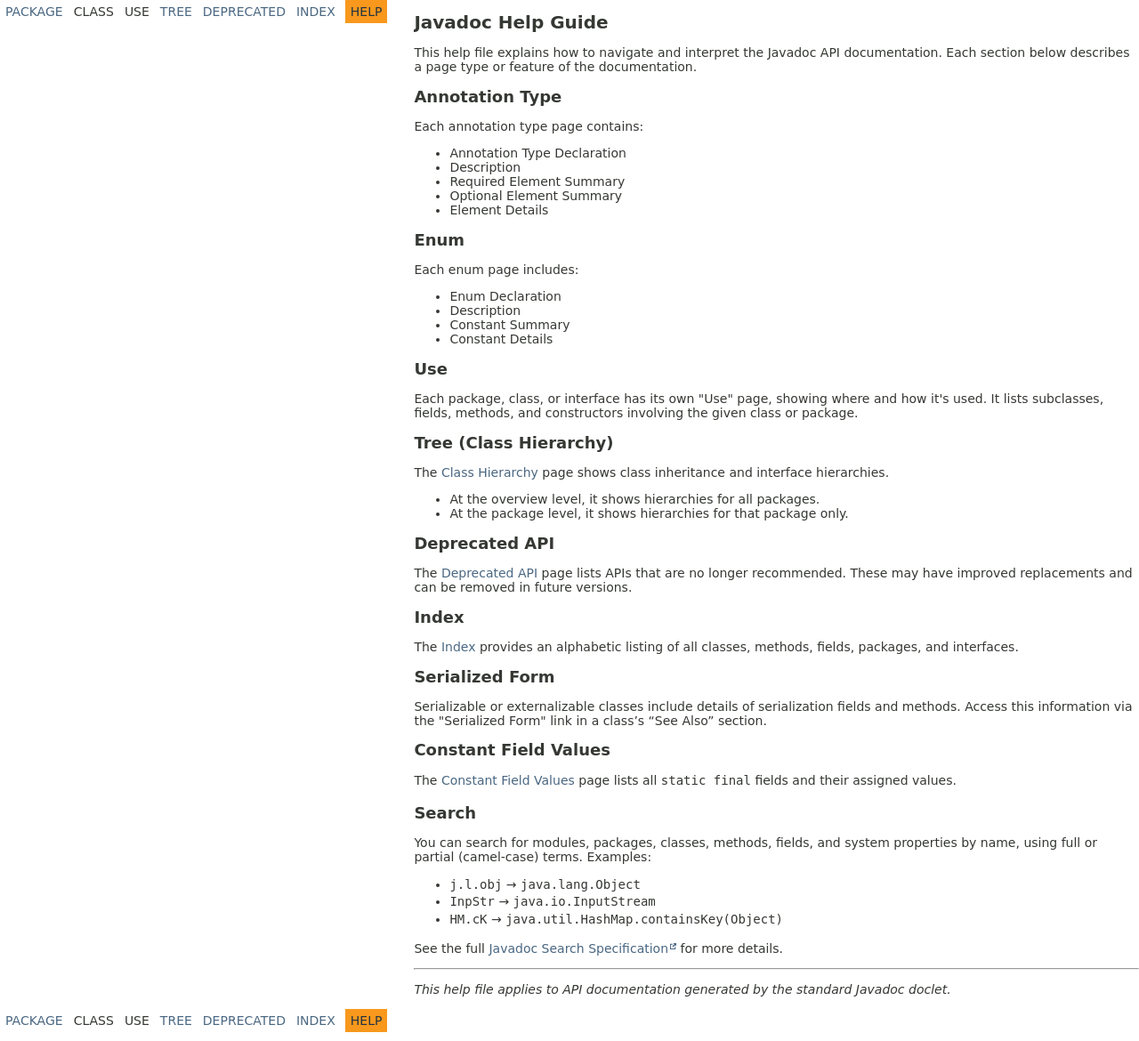
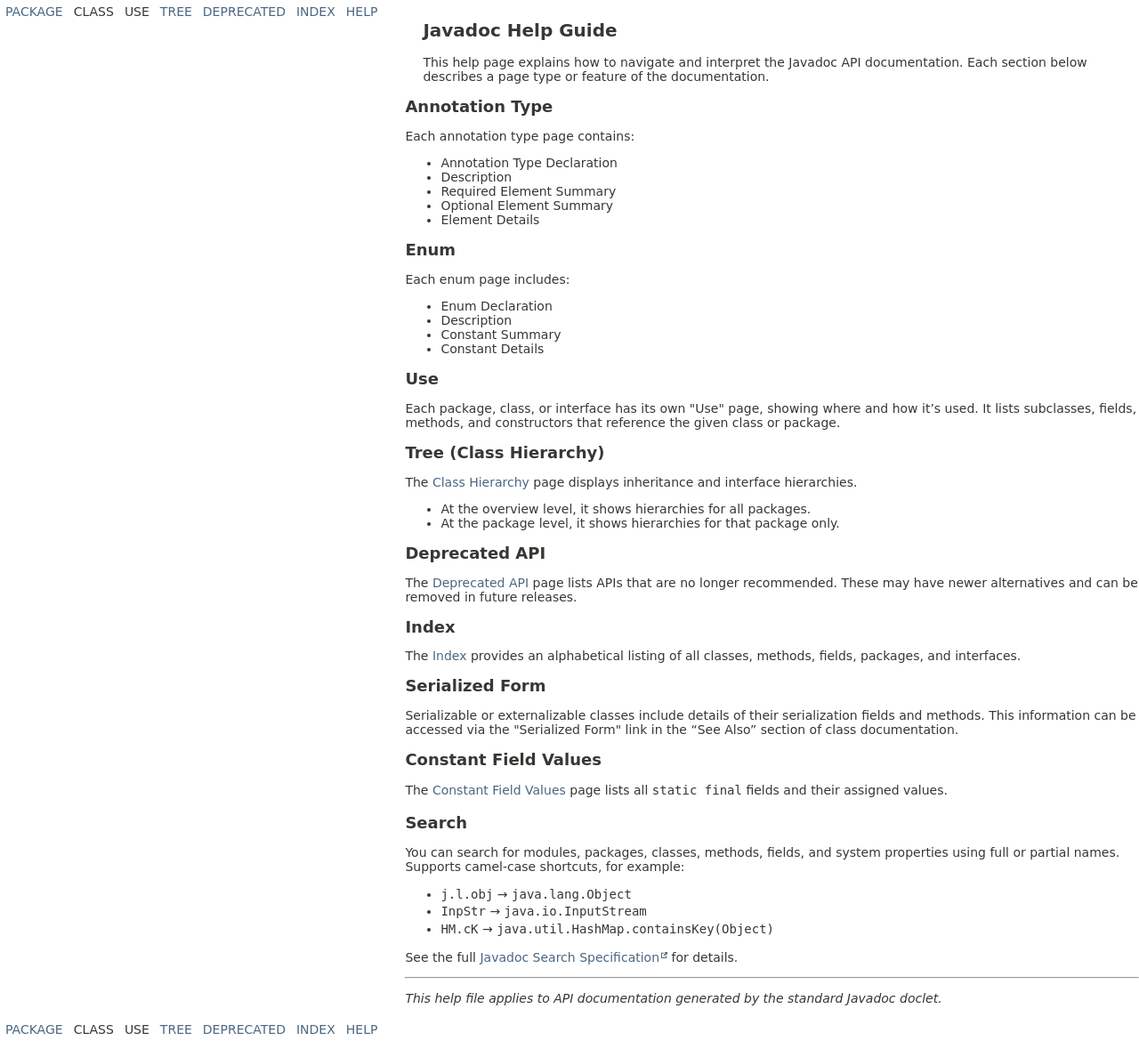
Before and after one commit to harinianandbsc24-wq/JAVA-CIE-3-PROJECT-III-SEM, a plain HTML site: page help-doc.html in a window 1280 px wide. Shown: the whole page at 89% size. Drawn offline with Linux system fonts and the light colour scheme; files that its build step writes are made by us from their sources; files whose address does not match are found by name; a web font is replaced by a local one.

Commit message:
Update help-doc.html

```diff
--- a/help-doc.html
+++ b/help-doc.html
@@ -1,22 +1,26 @@
 <!DOCTYPE html>
 <html lang="en">
 <head>
+  <!-- Enhanced Javadoc Help Page -->
   <meta charset="UTF-8">
   <meta name="description" content="Javadoc Help Page">
   <meta name="viewport" content="width=device-width, initial-scale=1.0">
   <title>Help - Javadoc</title>
 
-  <link rel="stylesheet" href="stylesheet.css">
+  <!-- Styles -->
+  <link rel="stylesheet" href="stylesheet.css" title="Style">
   <link rel="stylesheet" href="script-dir/jquery-ui.css">
 
+  <!-- Scripts -->
   <script src="script-dir/jquery-3.4.1.js" defer></script>
   <script src="script-dir/jquery-ui.js" defer></script>
   <script src="script.js" defer></script>
 </head>
 
 <body class="help-page">
-  <header class="flexHeader">
-    <nav>
+  <!-- ===== HEADER ===== -->
+  <header class="flexHeader" role="banner">
+    <nav role="navigation" aria-label="Main Navigation">
       <ul class="navList">
         <li><a href="main/java/gameWindow/package-summary.html">Package</a></li>
         <li>Class</li>
@@ -24,17 +28,20 @@
         <li><a href="overview-tree.html">Tree</a></li>
         <li><a href="deprecated-list.html">Deprecated</a></li>
         <li><a href="index-files/index-1.html">Index</a></li>
-        <li class="navBarCell1Rev">Help</li>
+        <li class="active"><a href="#">Help</a></li>
       </ul>
     </nav>
   </header>
 
-  <main class="flexContent">
-    <h1>Javadoc Help Guide</h1>
-    <p class="intro">
-      This help file explains how to navigate and interpret the Javadoc API documentation.
-      Each section below describes a page type or feature of the documentation.
-    </p>
+  <!-- ===== MAIN CONTENT ===== -->
+  <main class="flexContent" role="main">
+    <section class="header">
+      <h1>Javadoc Help Guide</h1>
+      <p class="intro">
+        This help page explains how to navigate and interpret the Javadoc API documentation.
+        Each section below describes a page type or feature of the documentation.
+      </p>
+    </section>
 
     <section class="helpSection">
       <h2>Annotation Type</h2>
@@ -62,15 +69,15 @@
     <section class="helpSection">
       <h2>Use</h2>
       <p>
-        Each package, class, or interface has its own "Use" page, showing where and how it's used.
-        It lists subclasses, fields, methods, and constructors involving the given class or package.
+        Each package, class, or interface has its own "Use" page, showing where and how it’s used.
+        It lists subclasses, fields, methods, and constructors that reference the given class or package.
       </p>
     </section>
 
     <section class="helpSection">
       <h2>Tree (Class Hierarchy)</h2>
       <p>
-        The <a href="overview-tree.html">Class Hierarchy</a> page shows class inheritance and interface hierarchies.
+        The <a href="overview-tree.html">Class Hierarchy</a> page displays inheritance and interface hierarchies.
       </p>
       <ul>
         <li>At the overview level, it shows hierarchies for all packages.</li>
@@ -82,22 +89,22 @@
       <h2>Deprecated API</h2>
       <p>
         The <a href="deprecated-list.html">Deprecated API</a> page lists APIs that are no longer recommended.
-        These may have improved replacements and can be removed in future versions.
+        These may have newer alternatives and can be removed in future releases.
       </p>
     </section>
 
     <section class="helpSection">
       <h2>Index</h2>
       <p>
-        The <a href="index-files/index-1.html">Index</a> provides an alphabetic listing of all classes, methods, fields, packages, and interfaces.
+        The <a href="index-files/index-1.html">Index</a> provides an alphabetical listing of all classes, methods, fields, packages, and interfaces.
       </p>
     </section>
 
     <section class="helpSection">
       <h2>Serialized Form</h2>
       <p>
-        Serializable or externalizable classes include details of serialization fields and methods.
-        Access this information via the "Serialized Form" link in a class’s “See Also” section.
+        Serializable or externalizable classes include details of their serialization fields and methods.
+        This information can be accessed via the "Serialized Form" link in the “See Also” section of class documentation.
       </p>
     </section>
 
@@ -111,8 +118,8 @@
     <section class="helpSection">
       <h2>Search</h2>
       <p>
-        You can search for modules, packages, classes, methods, fields, and system properties by name,
-        using full or partial (camel-case) terms. Examples:
+        You can search for modules, packages, classes, methods, fields, and system properties using full or partial names.
+        Supports camel-case shortcuts, for example:
       </p>
       <ul>
         <li><code>j.l.obj</code> → <code>java.lang.Object</code></li>
@@ -120,19 +127,22 @@
         <li><code>HM.cK</code> → <code>java.util.HashMap.containsKey(Object)</code></li>
       </ul>
       <p>
-        See the full <a href="https://docs.oracle.com/en/java/javase/14/docs/specs/javadoc/javadoc-search-spec.html" target="_blank">
-        Javadoc Search Specification</a> for more details.
+        See the full
+        <a href="https://docs.oracle.com/en/java/javase/14/docs/specs/javadoc/javadoc-search-spec.html" target="_blank" rel="noopener">
+        Javadoc Search Specification</a> for details.
       </p>
     </section>
 
     <hr>
+
     <p class="note">
       <em>This help file applies to API documentation generated by the standard Javadoc doclet.</em>
     </p>
   </main>
 
-  <footer>
-    <nav>
+  <!-- ===== FOOTER ===== -->
+  <footer role="contentinfo">
+    <nav aria-label="Footer Navigation">
       <ul class="navList">
         <li><a href="main/java/gameWindow/package-summary.html">Package</a></li>
         <li>Class</li>
@@ -140,7 +150,7 @@
         <li><a href="overview-tree.html">Tree</a></li>
         <li><a href="deprecated-list.html">Deprecated</a></li>
         <li><a href="index-files/index-1.html">Index</a></li>
-        <li class="navBarCell1Rev">Help</li>
+        <li class="active"><a href="#">Help</a></li>
       </ul>
     </nav>
   </footer>
```
